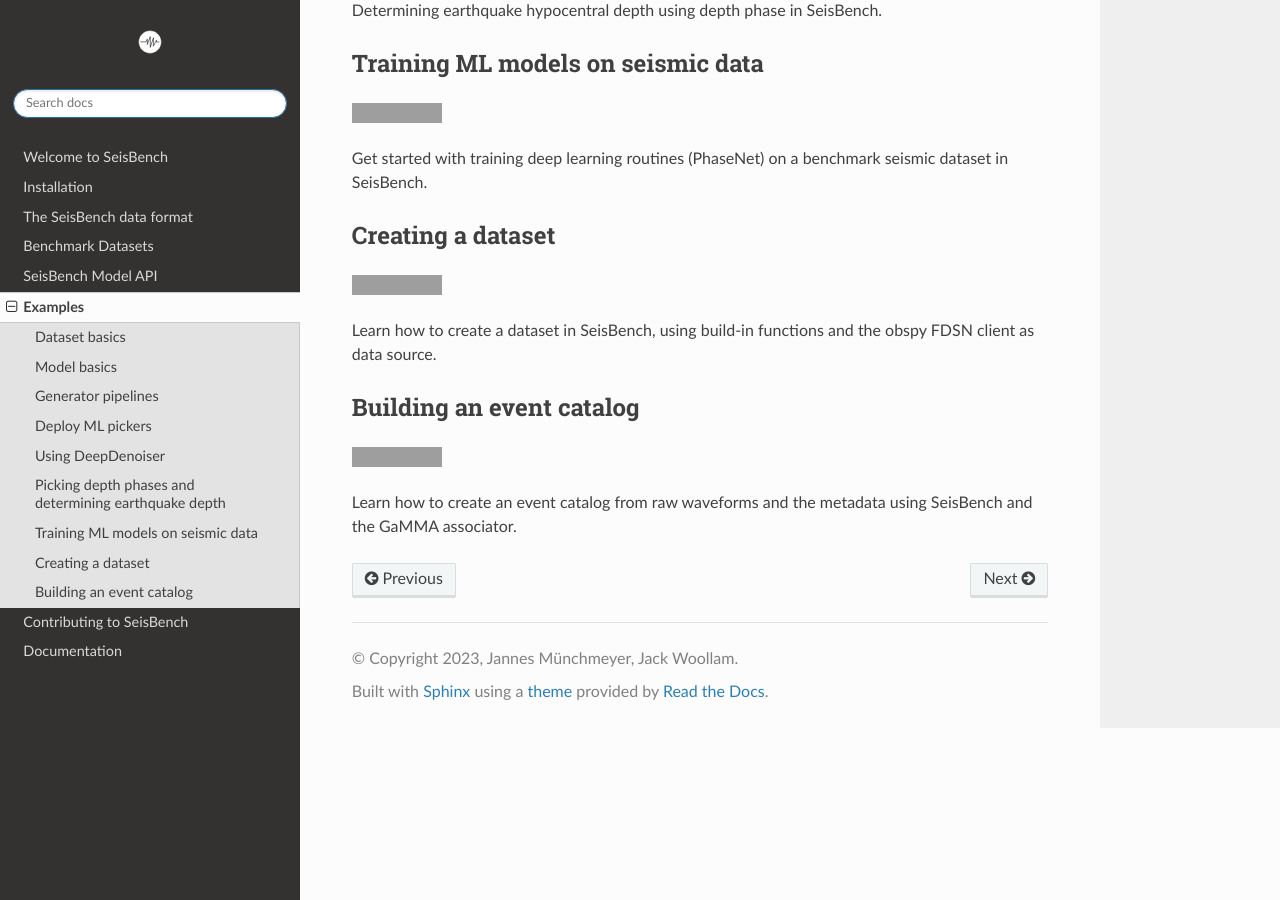
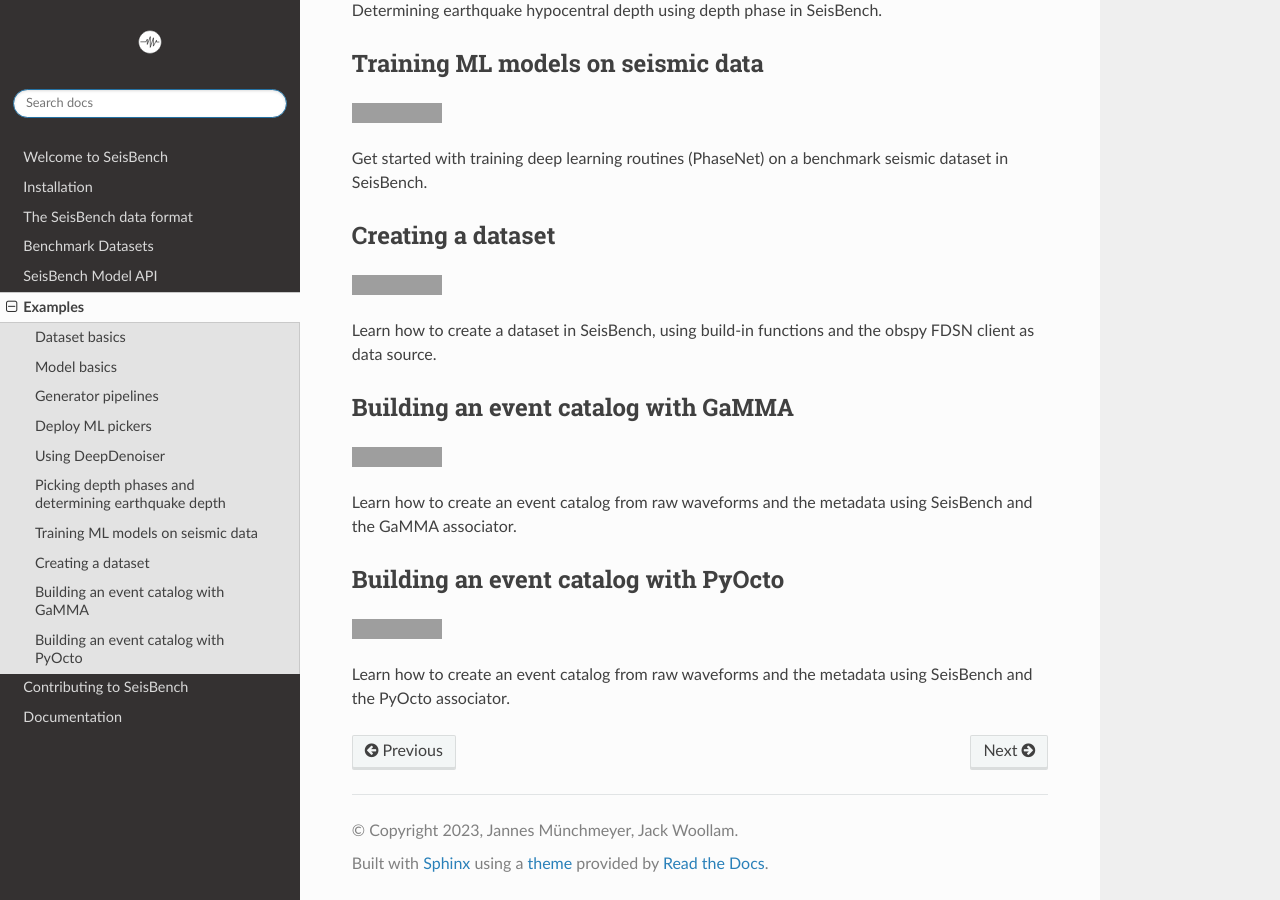
Before and after one commit to seisbench/seisbench, a Sphinx documentation site: the page built from docs/pages/examples.rst, in a window 1280 px wide and 900 px high, scrolled down 1073 px. Built offline with Sphinx 7.4.7 and the Read the Docs theme 2.0.0, drawn with Linux system fonts in a browser that asks for light colours; grey boxes are pictures that could not be loaded.

Commit message:
Added SeisBench + PyOcto example
Also fixed minor issues with the SeisBench + GaMMA tutorial

```diff
--- a/docs/pages/examples.rst
+++ b/docs/pages/examples.rst
@@ -123,8 +123,8 @@
 
 Learn how to create a dataset in SeisBench, using build-in functions and the obspy FDSN client as data source.
 
-Building an event catalog
--------------------------
+Building an event catalog with GaMMA
+------------------------------------
 .. raw:: html
 
     <embed>
@@ -134,3 +134,16 @@
     </embed>
 
 Learn how to create an event catalog from raw waveforms and the metadata using SeisBench and the GaMMA associator.
+
+
+Building an event catalog with PyOcto
+-------------------------------------
+.. raw:: html
+
+    <embed>
+        <a href="https://colab.research.google.com/github/seisbench/seisbench/blob/main/examples/03d_catalog_seisbench_pyocto.ipynb">
+            <img src="https://colab.research.google.com/assets/colab-badge.svg" alt="Open In Colab"/>
+        </a>
+    </embed>
+
+Learn how to create an event catalog from raw waveforms and the metadata using SeisBench and the PyOcto associator.
```
Also changed, not shown: README.md (+1 -0 lines), examples/README.md, 2 other files.
